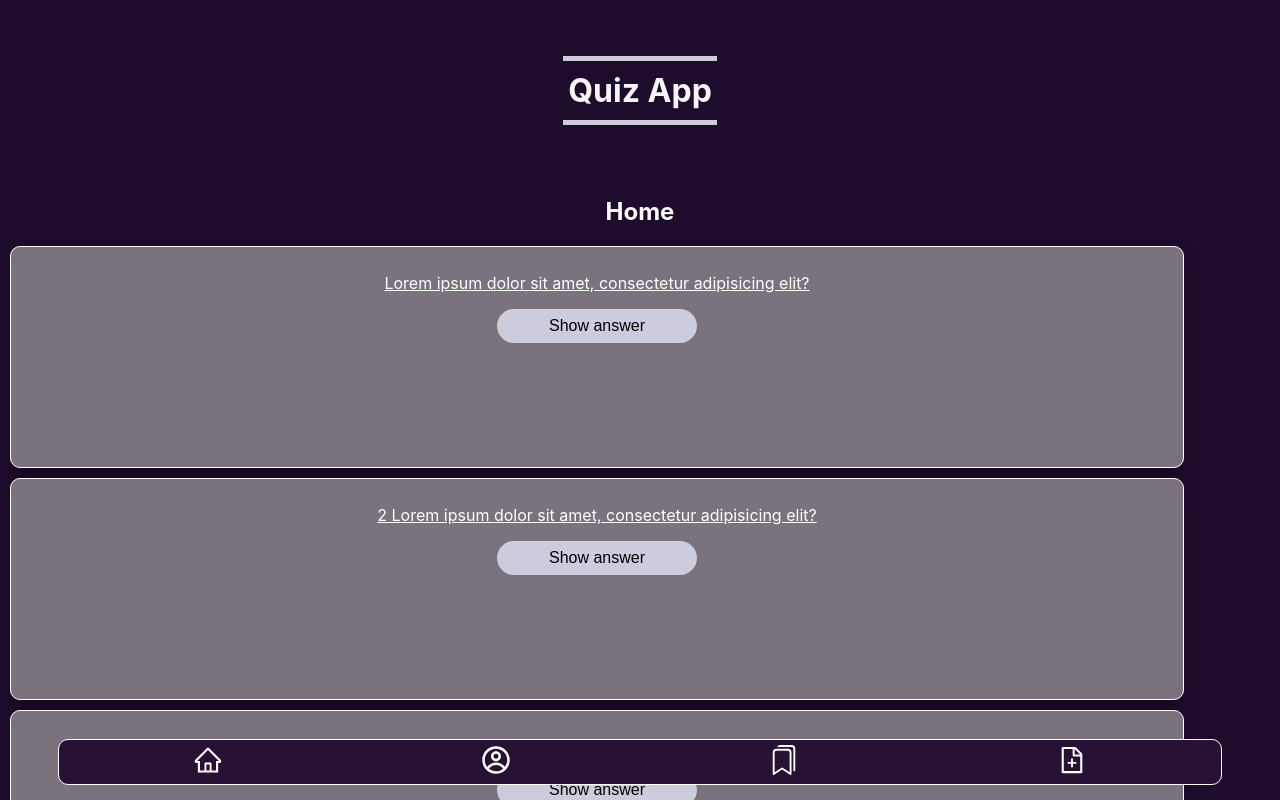
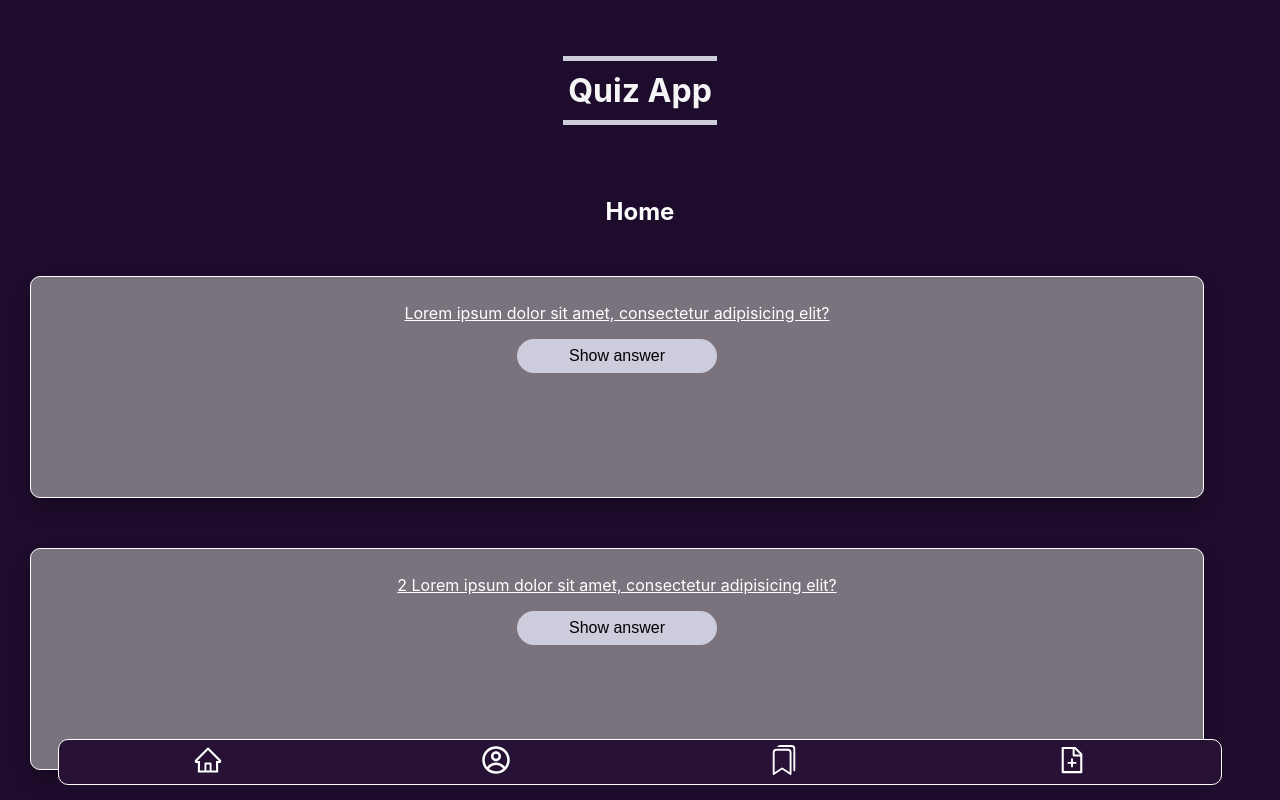
Before and after one commit to GeBon22/quizz-app-ultra, a React (Create React App) app: page / in a window 1280 px wide. Shown: the top 800 px of the page. Built offline with nearby package versions, Linux system fonts and the light colour scheme.

Commit message:
style changes in home.css

```diff
--- a/src/pages/Home.css
+++ b/src/pages/Home.css
@@ -6,3 +6,10 @@
     height: 100vh;
     width: 100vw;
 }
+.App__card-grid {
+    display: grid;
+    gap: 30px;
+    padding: 20px;
+    align-items: center;
+  }
+//TODO: bottom white border?!
--- a/src/pages/Home.js
+++ b/src/pages/Home.js
@@ -35,7 +35,7 @@ export default function Home() {
   return (
     <div className="home">
     <h2>Home</h2>
-    <main className="App__main">
+    <main className="App__card-grid">
       {cards.map(({ id, question, answer, bookmark }) => (
         <QuizCard key={id} question={question} answer={answer} bookmark={bookmark} />
       ))}
```
